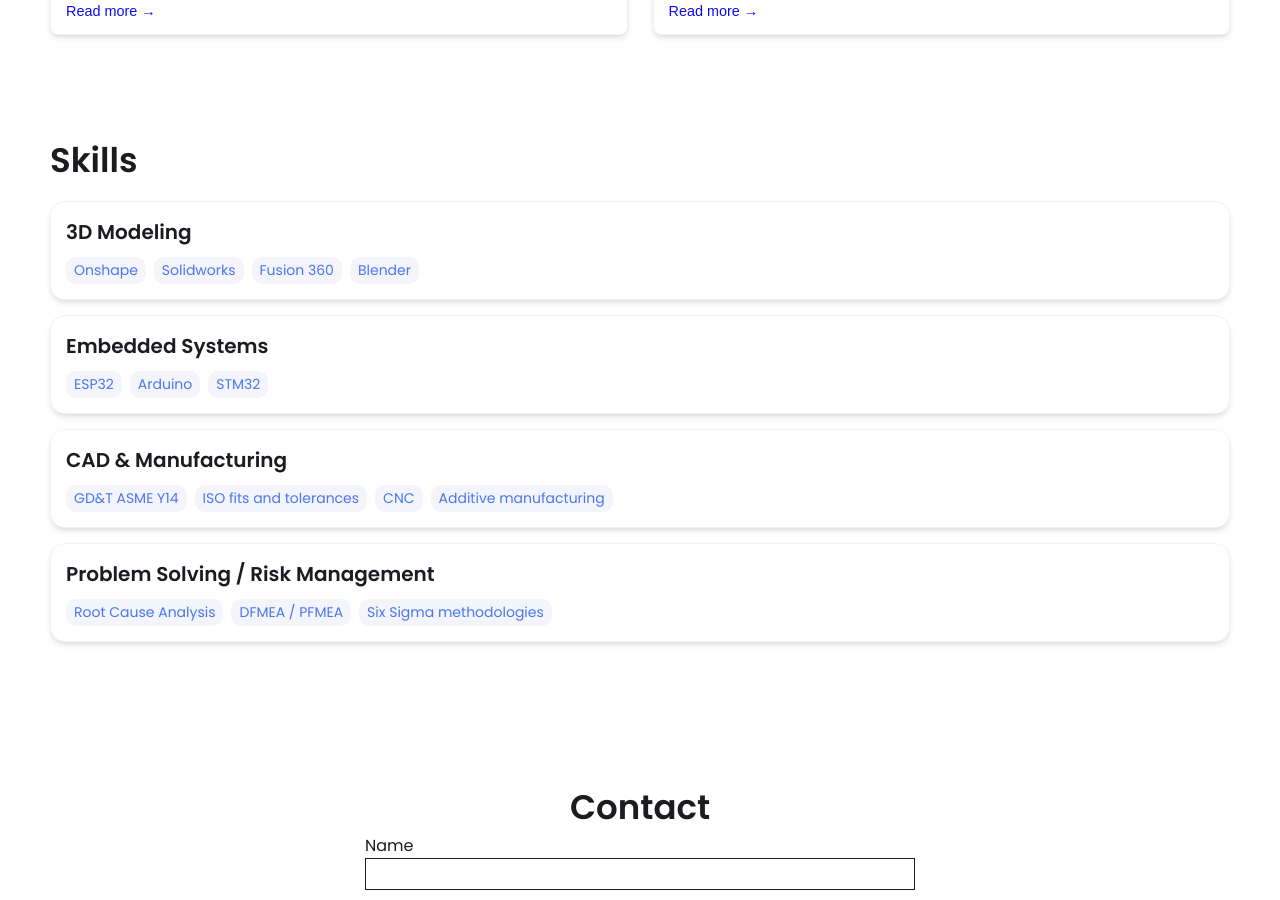
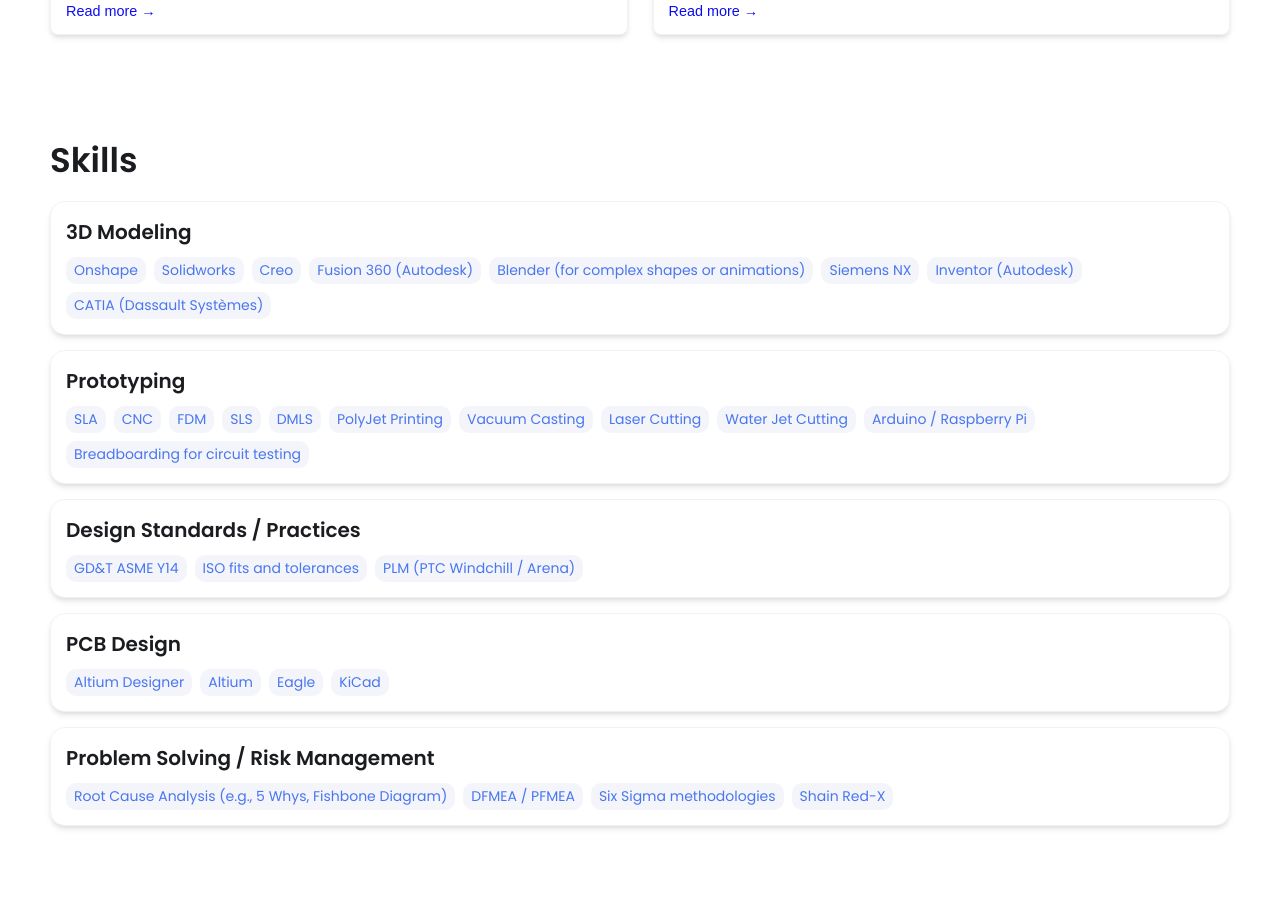
Before and after one commit to AfzalAfaqui/Afzal-Afaqui-Portfolio, a Jekyll site: the page built from index.html, in a window 1280 px wide and 900 px high, scrolled down 1491 px. Built offline with Jekyll 4.4.1, drawn with Linux system fonts in a browser that asks for light colours; some of the changed text lies outside the part shown.

Commit message:
Update _config.yml

```diff
--- a/_config.yml
+++ b/_config.yml
@@ -7,32 +7,33 @@
 
 # Main Page Setup
 
-title: Afzal Afaqui
+title: John Doe's Portfolio # This is what shows up in the tab of the browser
 
 
 
 # Hero Section
-name: Afzal Afaqui
-headline: Mechatronics Engineering Student
+name: John Doe
+headline: headline message
 description: >- # dont remove this line. this will ignore all new lines until the next section
-  Forth year Mechatronics Engineer studying at TMU with interests in robotics,
-  embedded systems, CAD design, automation, control systems, and astrophotography.
+  Write an awesome intro and discuss your highlights and qualification. You can edit this
+  line in _config.yml. It will appear in your document head meta (for
+  Google search results) and in your feed.xml site description.
 
 # Place your profile image in /assets/images/profile-image/folder and edit the file name
-profile_image: assets/images/profile-image/Afzal Portrait 3.3.jpg
+profile_image: ./assets/images/profile-image/avatar.jpeg
 
 
 # Link your resume
 # You can place your resume in assets/resume/{resume.pdf or add external link such as pdf saved in google drive
-resume-url: https://drive.google.com/file/d/1Ee0wTxLDqwNxcZxlYqTkDn8X7MvCHNlg/view?usp=sharing # or /assets/resume/resume.pdf
+resume-url: https://drive.google.com/file/d/13Z3duVzh-gguPU5r03oJVEE6rV9rd3DS/view?usp=sharing # or /assets/resume/resume.pdf
 
 
 # Set up external links - this will show up as small icons next to your name.
 
 external-links:    # input only your own url slug. The icons with missing entries will not appear.
-  linkedin:  linkedin.com/in/afzal-afaqui # https://www.linkedin.com/in/{your url slug}
-  github:    # https://github.com/{your url slug}
-  stackoverflow:      # https://stackoverflow.com/users/{your url slug}
+  linkedin: test    # https://www.linkedin.com/in/{your url slug}
+  github: leea12    # https://github.com/{your url slug}
+  stackoverflow: test      # https://stackoverflow.com/users/{your url slug}
   medium:            # https://medium.com/@{your url slug}
   x-twitter:   # https://x.com/{your url slug}
   threads:            # https://threads.net/@{your url slug}
@@ -48,24 +49,42 @@ skills:
     tools:
     - Onshape
     - Solidworks
-    - Fusion 360
-    - Blender
-  - category: Embedded Systems
+    - Creo
+    - Fusion 360 (Autodesk)
+    - Blender (for complex shapes or animations)
+    - Siemens NX
+    - Inventor (Autodesk)
+    - CATIA (Dassault Systèmes)
+  - category: Prototyping
     tools:
-    - ESP32
-    - Arduino
-    - STM32
-  - category: CAD & Manufacturing
+    - SLA
+    - CNC
+    - FDM
+    - SLS
+    - DMLS
+    - PolyJet Printing
+    - Vacuum Casting
+    - Laser Cutting
+    - Water Jet Cutting
+    - Arduino / Raspberry Pi
+    - Breadboarding for circuit testing
+  - category: Design Standards / Practices
     tools:
     - GD&T ASME Y14
     - ISO fits and tolerances
-    - CNC
-    - Additive manufacturing
+    - PLM (PTC Windchill / Arena)
+  - category: PCB Design
+    tools:
+    - Altium Designer
+    - Altium
+    - Eagle
+    - KiCad
   - category: Problem Solving / Risk Management
     tools:
-    - Root Cause Analysis
+    - Root Cause Analysis (e.g., 5 Whys, Fishbone Diagram)
     - DFMEA / PFMEA
     - Six Sigma methodologies
+    - Shain Red-X
 
 
 # Contact Form Setup. Setup an account and copy over the key. When someone fills out the form, it will be received in your email.
```
